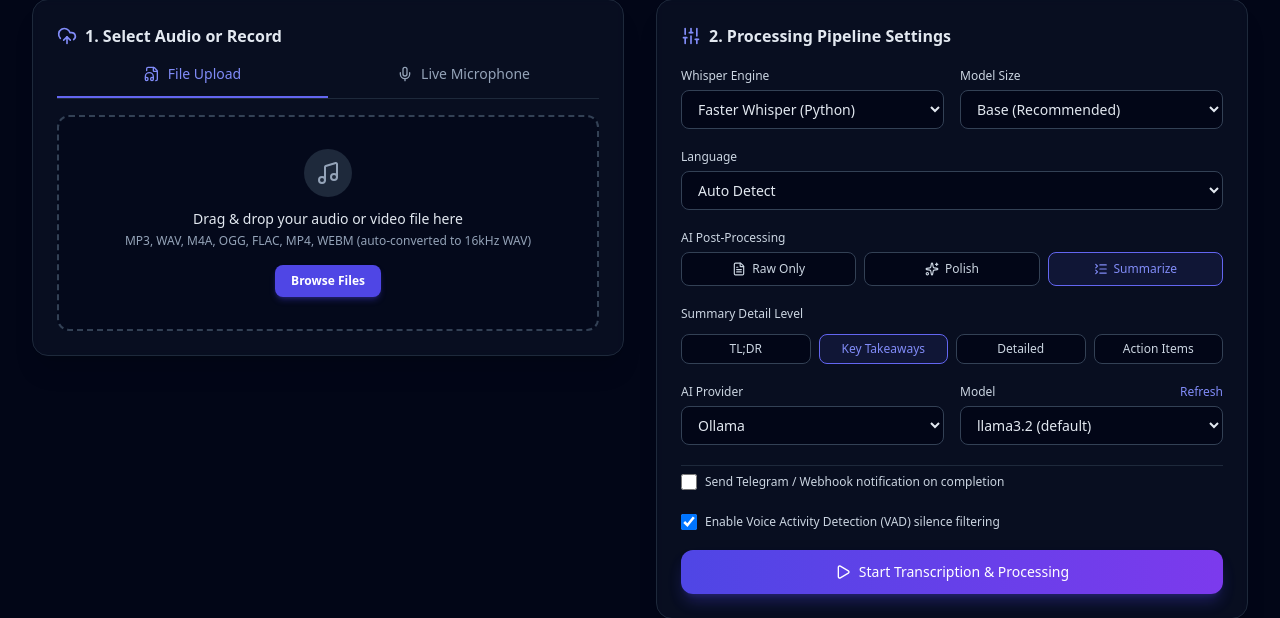
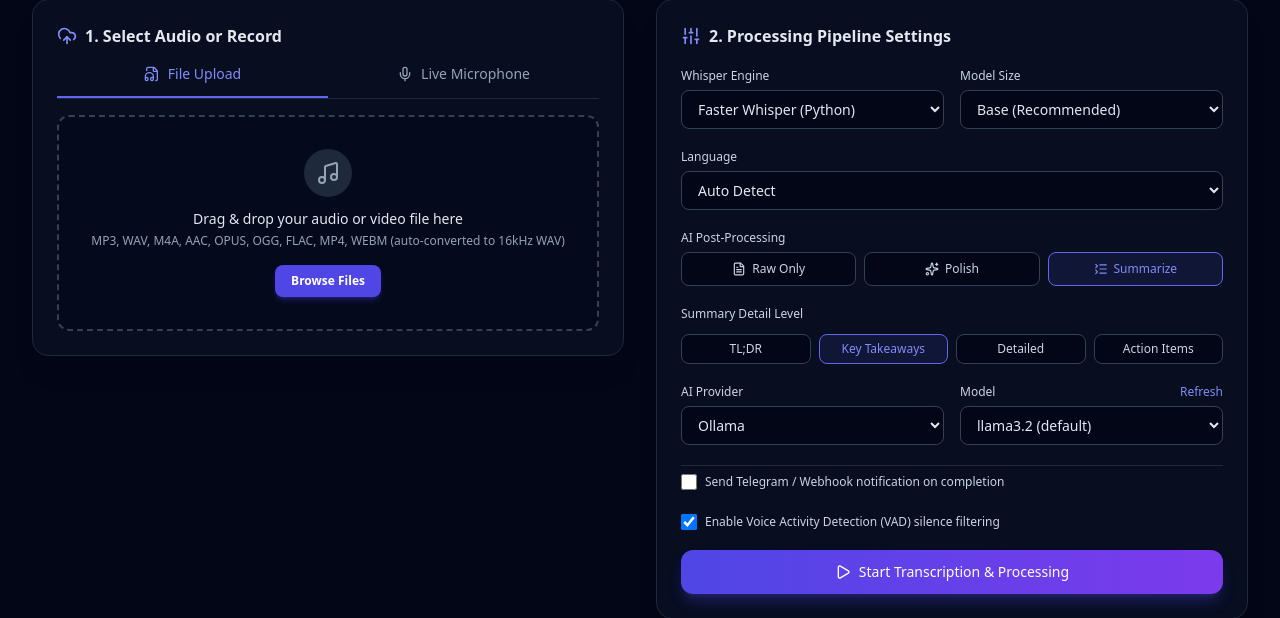
Before and after one commit to jekyll86/transcriber, a FastAPI app: page / in a window 1280 px wide. Shown: the part 98-716 px from the top of the page. Run offline with FastAPI, Linux system fonts and the light colour scheme; data that the repository does not hold is empty; some libraries are stand-ins or nearby versions.

Commit message:
ui: explicitly include AAC and OPUS in file picker and label

```diff
--- a/templates/index.html
+++ b/templates/index.html
@@ -69,12 +69,12 @@
           <!-- File Upload Dropzone -->
           <div id="dropzone-panel" class="space-y-4">
             <div id="dropzone" class="border-2 border-dashed border-slate-700 hover:border-indigo-500/70 rounded-xl p-8 text-center cursor-pointer transition-all bg-slate-950/40 hover:bg-indigo-950/10">
-              <input type="file" id="audio-file-input" class="hidden" accept="audio/*,video/*,.mp3,.wav,.m4a,.ogg,.flac,.aac,.opus,.webm,.mp4">
+              <input type="file" id="audio-file-input" class="hidden" accept="audio/*,video/*,.mp3,.wav,.m4a,.ogg,.flac,.aac,.opus,.webm,.mp4,.mkv,audio/aac,audio/opus,audio/ogg">
               <div class="mx-auto w-12 h-12 rounded-full bg-slate-800 flex items-center justify-center mb-3 text-slate-400">
                 <i data-lucide="music" class="w-6 h-6"></i>
               </div>
               <p class="text-sm font-medium text-slate-200">Drag & drop your audio or video file here</p>
-              <p class="text-xs text-slate-400 mt-1">MP3, WAV, M4A, OGG, FLAC, MP4, WEBM (auto-converted to 16kHz WAV)</p>
+              <p class="text-xs text-slate-400 mt-1">MP3, WAV, M4A, AAC, OPUS, OGG, FLAC, MP4, WEBM (auto-converted to 16kHz WAV)</p>
               <button type="button" class="mt-4 px-4 py-2 rounded-lg text-xs font-semibold bg-indigo-600 hover:bg-indigo-500 text-white shadow-md shadow-indigo-600/30 transition-all">
                 Browse Files
               </button>
```
